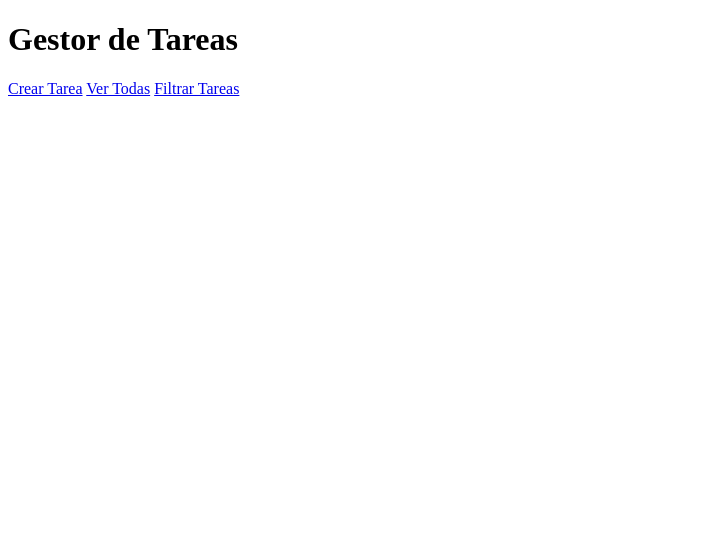
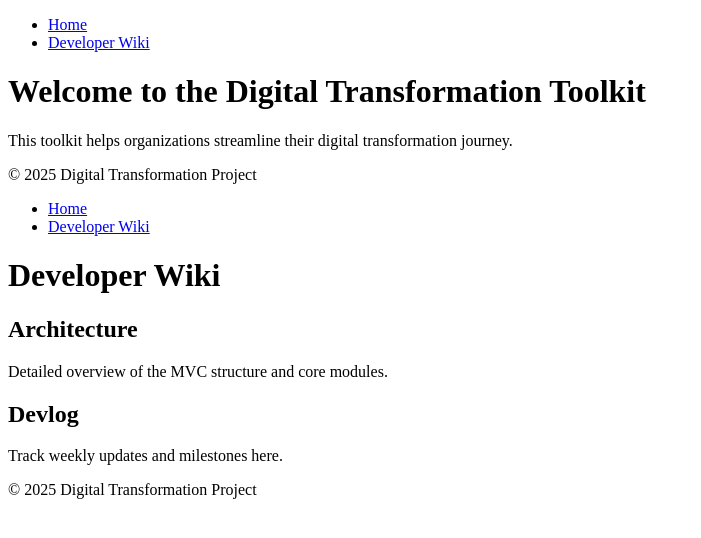
Before and after one commit to Agsergio04/Digitalizacion_Proyecto2-software-para-la-transformaci-n-digital, a website: page frontend/index.html in a window 1280 px wide. Shown: the whole page, without its empty margins (0-701 px from the left). Drawn offline with Linux system fonts and the light colour scheme.

Commit message:
Update index.html

```diff
--- a/frontend/index.html
+++ b/frontend/index.html
@@ -1,20 +1,69 @@
 <!-- index.html -->
 <!DOCTYPE html>
-<html lang="es">
+<html lang="en">
 <head>
-    <meta charset="UTF-8">
-    <meta name="viewport" content="width=device-width, initial-scale=1.0">
-    <title>Gestor de Tareas</title>
-    <link rel="stylesheet" href="styles.css">
+  <meta charset="UTF-8">
+  <meta name="viewport" content="width=device-width, initial-scale=1.0">
+  <title>Digital Transformation Toolkit</title>
+  <link rel="stylesheet" href="styles.css">
 </head>
 <body>
-<div class="container">
-    <h1>Gestor de Tareas</h1>
-    <div class="main-buttons">
-        <a href="/crear" class="btn">Crear Tarea</a>
-        <a href="/listar" class="btn">Ver Todas</a>
-        <a href="/filtrar" class="btn">Filtrar Tareas</a>
-    </div>
-</div>
+  <nav>
+    <ul>
+      <li><a href="index.html">Home</a></li>
+      <li><a href="wiki.html">Developer Wiki</a></li>
+    </ul>
+  </nav>
+
+  <header>
+    <h1>Welcome to the Digital Transformation Toolkit</h1>
+  </header>
+
+  <main>
+    <p>This toolkit helps organizations streamline their digital transformation journey.</p>
+    <!-- ... other content ... -->
+  </main>
+
+  <footer>
+    <p>&copy; 2025 Digital Transformation Project</p>
+  </footer>
 </body>
 </html>
+
+<!-- wiki.html -->
+<!DOCTYPE html>
+<html lang="en">
+<head>
+  <meta charset="UTF-8">
+  <meta name="viewport" content="width=device-width, initial-scale=1.0">
+  <title>Developer Wiki - Digital Transformation Toolkit</title>
+  <link rel="stylesheet" href="styles.css">
+</head>
+<body>
+  <nav>
+    <ul>
+      <li><a href="index.html">Home</a></li>
+      <li><a href="wiki.html">Developer Wiki</a></li>
+    </ul>
+  </nav>
+
+  <header>
+    <h1>Developer Wiki</h1>
+  </header>
+
+  <section>
+    <h2>Architecture</h2>
+    <p>Detailed overview of the MVC structure and core modules.</p>
+    <!-- ... other wiki content ... -->
+  </section>
+
+  <section id="devlog">
+    <h2>Devlog</h2>
+    <p>Track weekly updates and milestones here.</p>
+  </section>
+
+  <footer>
+    <p>&copy; 2025 Digital Transformation Project</p>
+  </footer>
+</body>
+</html>
```
